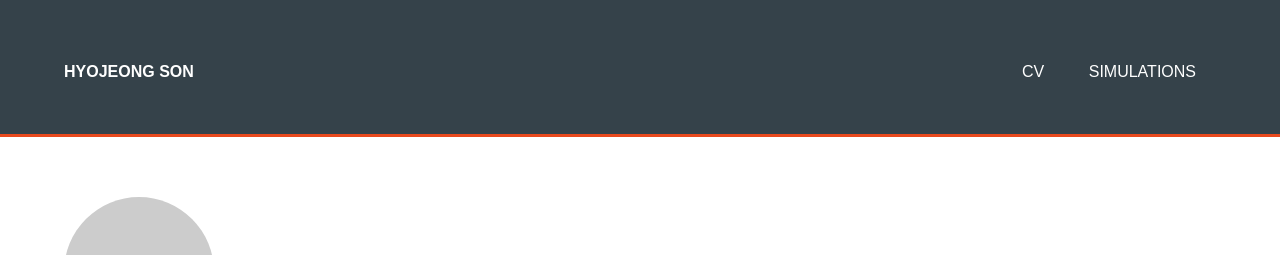
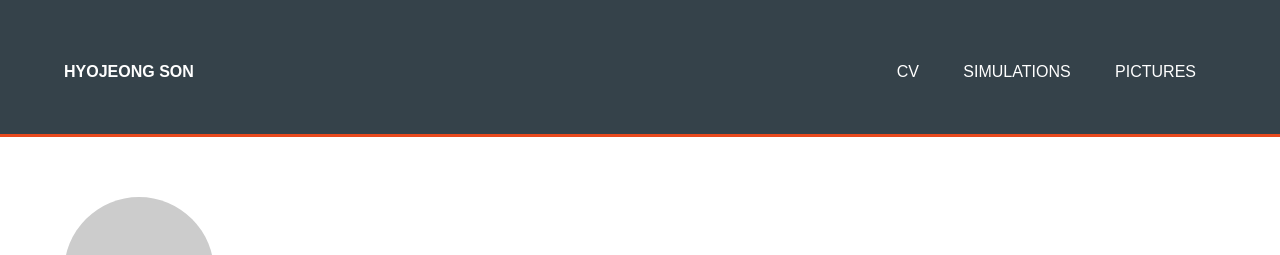
Before and after one commit to hyojeong-son/hyojeong-son.github.io, a Jekyll site: the page built from index.md, in a window 1280 px wide. Shown: the top 255 px of the page. Built offline with Jekyll 4.4.1, drawn with Linux system fonts in a browser that asks for light colours.

Commit message:
Update default.html

```diff
--- a/_layouts/default.html
+++ b/_layouts/default.html
@@ -1,3 +1,5 @@
+<!-- _layouts/default.html -->
+
 <!DOCTYPE html>
 <html lang="en">
 <head>
@@ -12,8 +14,9 @@
       <h1><a href="{{ '/' | relative_url }}">{{ site.title }}</a></h1>
       <nav>
         <ul>
-          <li><a href="#cv">CV</a></li>
-          <li><a href="#simulations">Simulations</a></li>
+          <li><a href="{{ '/cv/' | relative_url }}">CV</a></li>
+          <li><a href="{{ '/simulations/' | relative_url }}">Simulations</a></li>
+          <li><a href="{{ '/pictures/' | relative_url }}">Pictures</a></li>
         </ul>
       </nav>
     </div>
```
